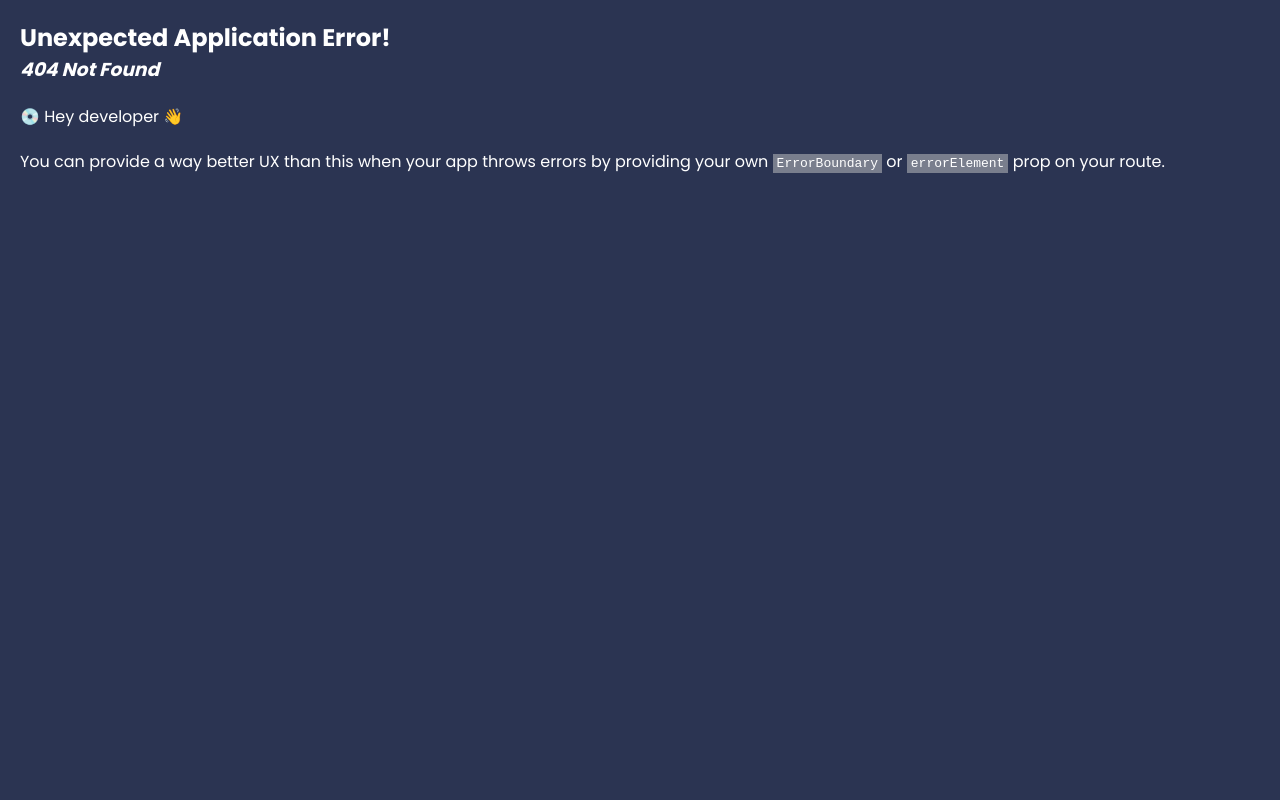
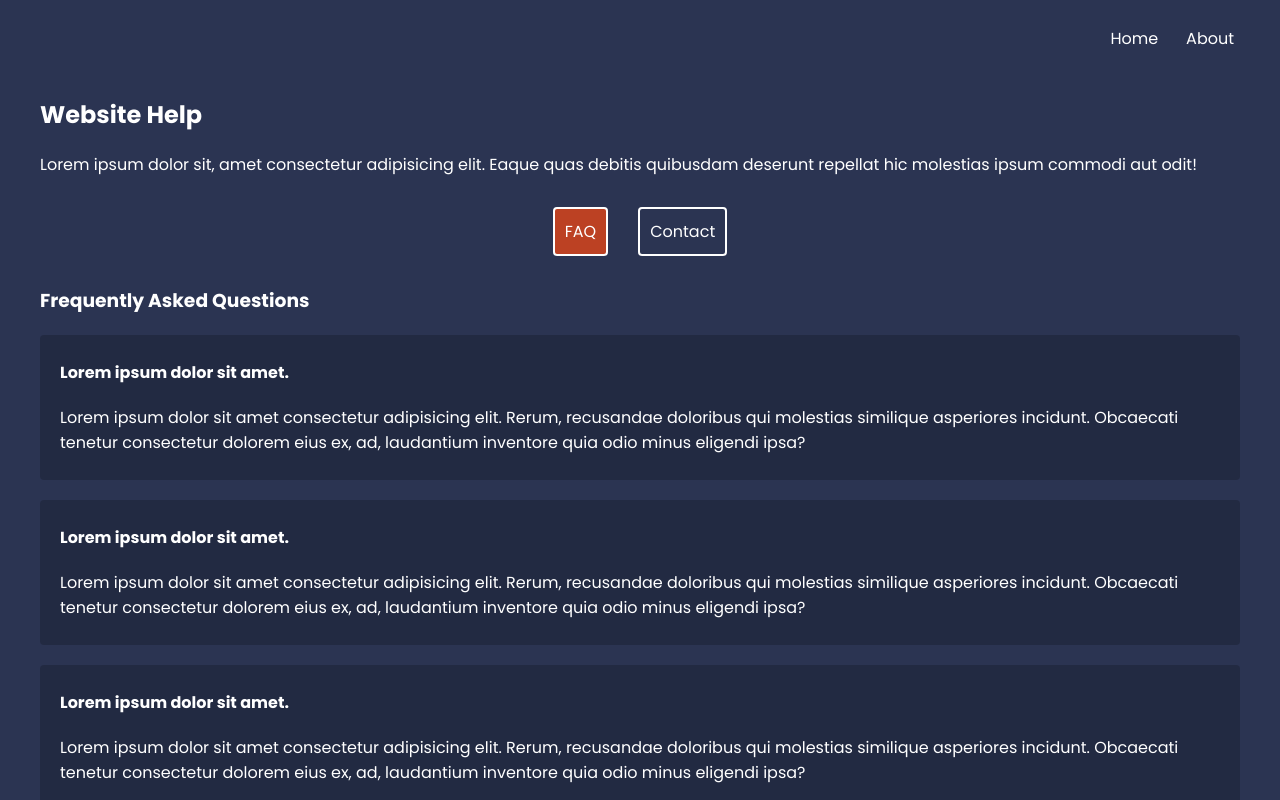
Before and after one commit to gloriaumutoni/Job-router, a React (Create React App) app: page /help/faq in a window 1280 px wide. Before the commit this address had no page. Shown: the top 800 px of the page. Built offline with nearby package versions, Linux system fonts and the light colour scheme.

Commit message:
Nested Routes & Layouts

```diff
--- a/src/App.js
+++ b/src/App.js
@@ -11,6 +11,9 @@
 import Home from "./pages/home";
 import About from "./pages/about";
 import LayoutPage from "./layout/layoutPage";
+import HelpLayout from "./layout/help";
+import Faq from "./pages/help/faq";
+import Contact from './pages/help/contact'
 
 function App() {
   const router = createBrowserRouter(
@@ -18,6 +21,10 @@
       <Route path="/" element={<LayoutPage/>}>
         <Route index element={<Home />} />
         <Route path="about" element={<About />} />
+        <Route path="help" element={<HelpLayout/>}>
+          <Route path="faq" element={<Faq/>}/>
+          <Route path="contact" element={<Contact/>}/>
+        </Route>
       </Route>
     )
   );
--- a/src/index.css
+++ b/src/index.css
@@ -54,10 +54,51 @@
 }
 
 /* help layout */
-
+.help-layout nav {
+  display: flex;
+  justify-content: center;
+  gap: 30px;
+  margin: 30px 0;
+}
+.help-layout nav a{
+  padding: 10px;
+  border: 2px solid white;
+  border-radius: 4px;
+  text-decoration: none;
+}
+.help-layout nav a:hover{
+  border-color: var(--primary);
+}
+.help-layout nav a.active {
+  background: var(--primary);
+}
 
 /* faq */
+.faq .question {
+  background: rgba(0,0,0,0.2);
+  padding: 5px 20px;
+  border-radius: 4px;
+  margin: 20px 0;
+}
 
+/* contact form */
+form {
+  margin-top: 30px;
+}
+form input, form label span, form textarea {
+  display: block;
+}
+form input, form textarea {
+  margin-bottom: 30px;
+  padding: 8px;
+  border-radius: 4px;
+  border: 0;
+  width: 300px;
+  color: var(--secondary);
+}
+form label span {
+  margin-bottom: 10px;
+}
 
 /* careers list */
 
--- /dev/null
+++ b/src/layout/help.jsx
@@ -0,0 +1,18 @@
+import { NavLink, Outlet } from "react-router-dom"
+
+export default function HelpLayout() {
+  return (
+    <div className="help-layout">
+
+      <h2>Website Help</h2>
+      <p>Lorem ipsum dolor sit, amet consectetur adipisicing elit. Eaque quas debitis quibusdam deserunt repellat hic molestias ipsum commodi aut odit!</p>
+
+      <nav>
+        <NavLink to='faq'>FAQ</NavLink>
+        <NavLink to='contact'>Contact</NavLink>
+      </nav>
+      <Outlet/>
+
+    </div>
+  )
+}
--- /dev/null
+++ b/src/pages/help/contact.jsx
@@ -0,0 +1,18 @@
+export default function Contact() {
+    return (
+      <div className="contact">
+        <h3>Contact Us</h3>
+        <form>
+          <label>
+            <span>Your email:</span>
+            <input type="email" name="email" required />
+          </label>
+          <label>
+            <span>Your message:</span>
+            <textarea name="message" required></textarea>
+          </label>
+          <button>Submit</button>
+        </form>
+      </div>
+    )
+  }
--- /dev/null
+++ b/src/pages/help/faq.jsx
@@ -0,0 +1,33 @@
+export default function Faq() {
+    return (
+      <div className="faq">
+        <h3>Frequently Asked Questions</h3>
+
+        <div className="question">
+          <p><strong>Lorem ipsum dolor sit amet.</strong></p>
+          <p>Lorem ipsum dolor sit amet consectetur adipisicing elit. Rerum, recusandae doloribus qui molestias similique asperiores incidunt. Obcaecati tenetur consectetur dolorem eius ex, ad, laudantium inventore quia odio minus eligendi ipsa?</p>
+        </div>
+
+        <div className="question">
+          <p><strong>Lorem ipsum dolor sit amet.</strong></p>
+          <p>Lorem ipsum dolor sit amet consectetur adipisicing elit. Rerum, recusandae doloribus qui molestias similique asperiores incidunt. Obcaecati tenetur consectetur dolorem eius ex, ad, laudantium inventore quia odio minus eligendi ipsa?</p>
+        </div>
+
+        <div className="question">
+          <p><strong>Lorem ipsum dolor sit amet.</strong></p>
+          <p>Lorem ipsum dolor sit amet consectetur adipisicing elit. Rerum, recusandae doloribus qui molestias similique asperiores incidunt. Obcaecati tenetur consectetur dolorem eius ex, ad, laudantium inventore quia odio minus eligendi ipsa?</p>
+        </div>
+
+        <div className="question">
+          <p><strong>Lorem ipsum dolor sit amet.</strong></p>
+          <p>Lorem ipsum dolor sit amet consectetur adipisicing elit. Rerum, recusandae doloribus qui molestias similique asperiores incidunt. Obcaecati tenetur consectetur dolorem eius ex, ad, laudantium inventore quia odio minus eligendi ipsa?</p>
+        </div>
+
+        <div className="question">
+          <p><strong>Lorem ipsum dolor sit amet.</strong></p>
+          <p>Lorem ipsum dolor sit amet consectetur adipisicing elit. Rerum, recusandae doloribus qui molestias similique asperiores incidunt. Obcaecati tenetur consectetur dolorem eius ex, ad, laudantium inventore quia odio minus eligendi ipsa?</p>
+        </div>
+
+      </div>
+    )
+  }
```
